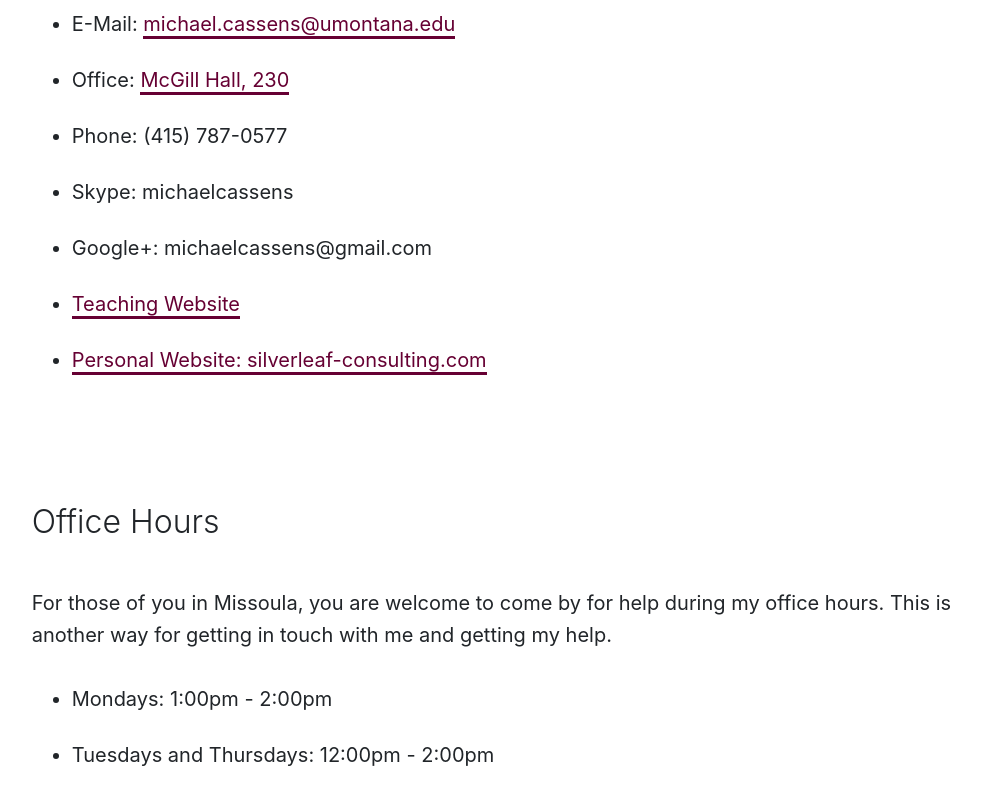
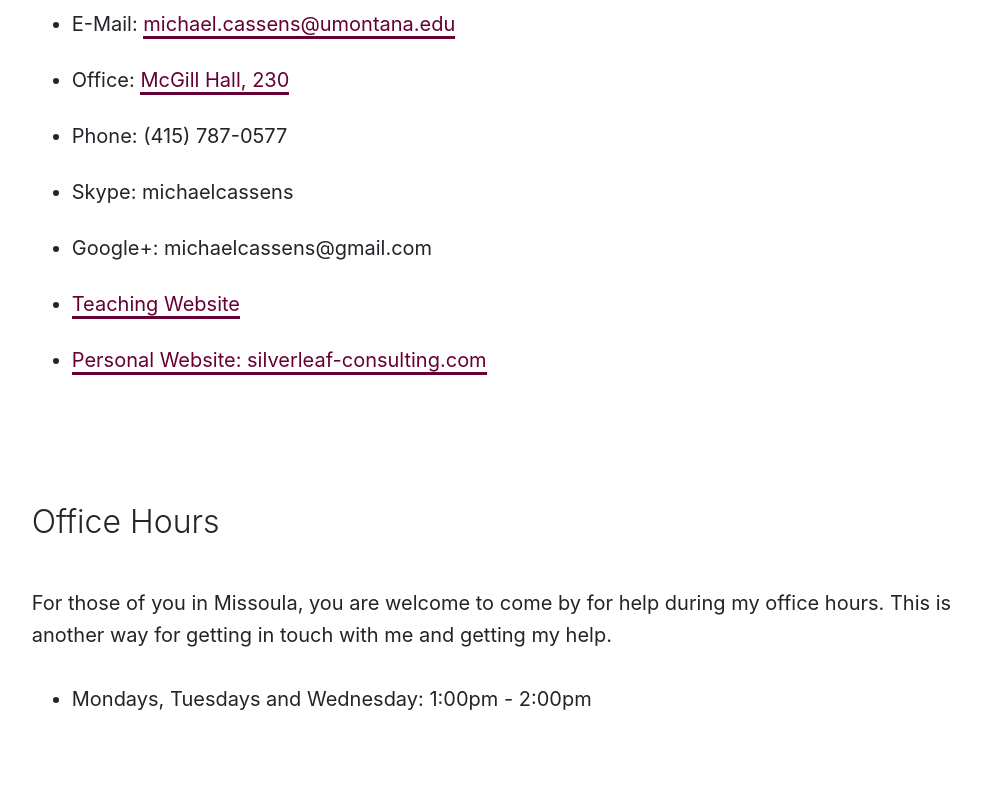
Before and after one commit to Montana-Media-Arts/441-web-tech-Spring2020-course, a Jekyll site: the page built from modules/instructors/_posts/2017-01-01-instructors.md, in a window 1280 px wide and 900 px high, scrolled down 603 px. Shown: the top 805 px of the window, without its empty margins (132-1113 px from the left). Built offline with Jekyll 4.4.1, drawn with Linux system fonts in a browser that asks for light colours; nearby versions of some CDN libraries.

Commit message:
updated text

```diff
--- a/_includes/navigation.html
+++ b/_includes/navigation.html
@@ -43,7 +43,7 @@
             </li>
 
             <!-- Course Repo Link -->
-            <a class="nav-item nav-link px-2 pb-0 mb-0" href="https://github.com/Montana-Media-Arts/441-WebTech-Spring2019/issues" target="_blank">
+            <a class="nav-item nav-link px-2 pb-0 mb-0" href="https://github.com/Montana-Media-Arts/441-WebTech-Spring2020/issues" target="_blank">
                 Issues-Forum
             </a>
 
--- a/modules/instructors/_posts/2017-01-01-instructors.md
+++ b/modules/instructors/_posts/2017-01-01-instructors.md
@@ -22,5 +22,4 @@ Michael Cassens maintains this course. Please contact Michael with any problems.
 
 For those of you in Missoula, you are welcome to come by for help during my office hours. This is another way for getting in touch with me and getting my help.
 
-- Mondays:    1:00pm - 2:00pm
-- Tuesdays and Thursdays: 12:00pm - 2:00pm
+- Mondays, Tuesdays and Wednesday:    1:00pm - 2:00pm
```
